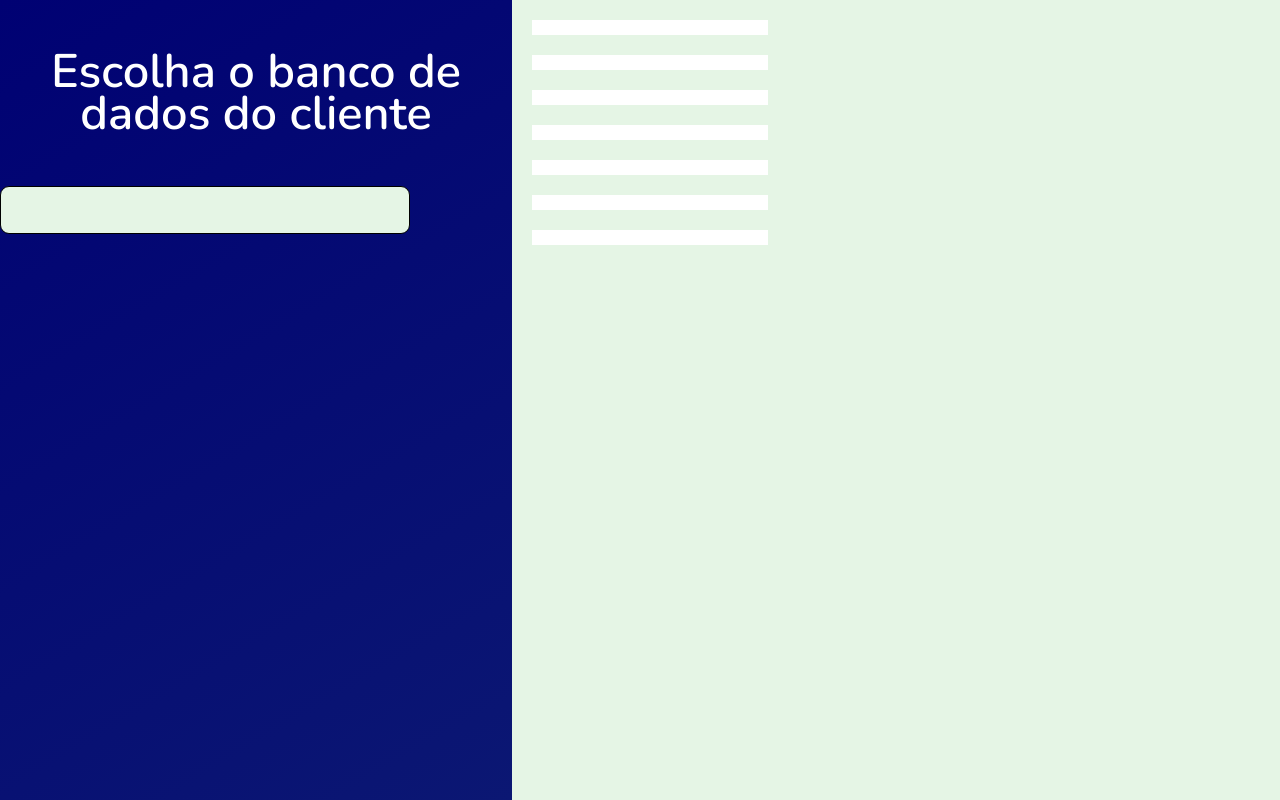
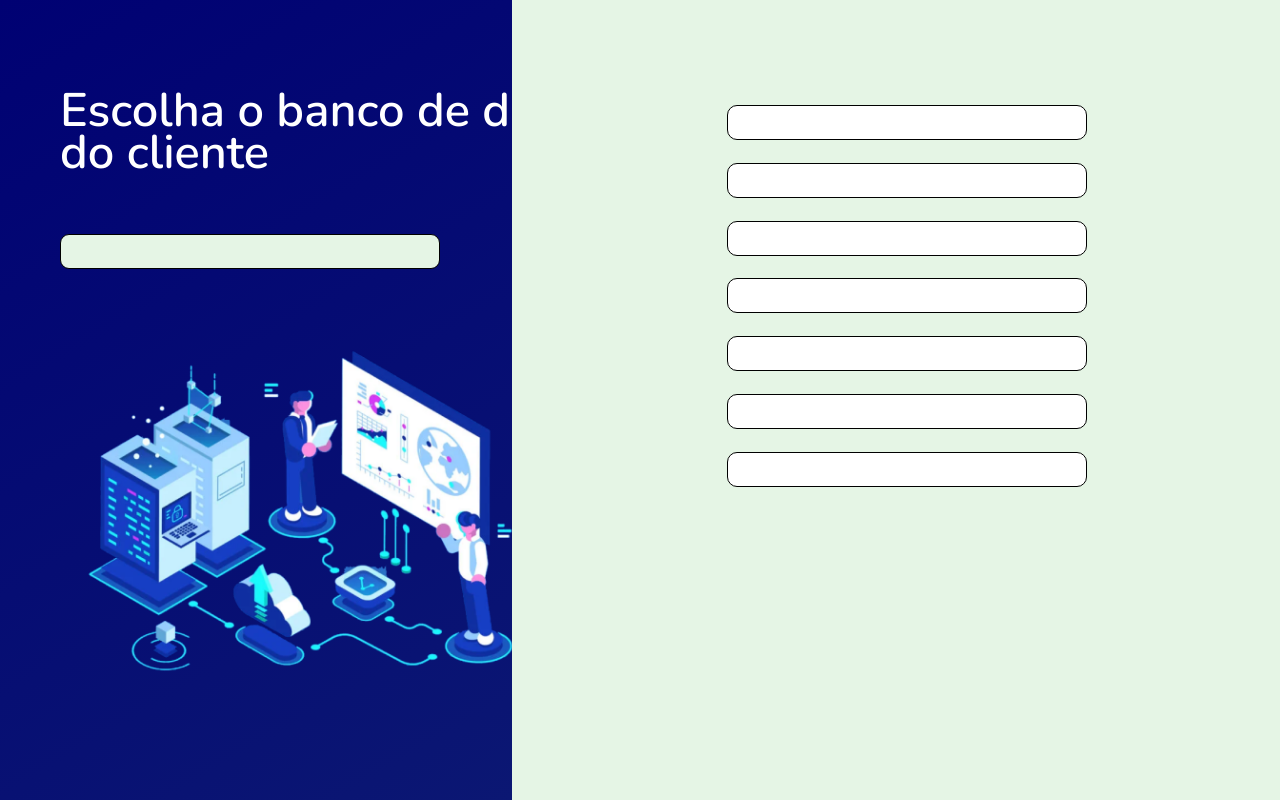
Before and after one commit to mriaxb/hackathon, a plain HTML site: page front/index.html in a window 1280 px wide. Drawn offline with nearby package versions, Linux system fonts and the light colour scheme; a web font is replaced by a local one.

Commit message:
mudanças

```diff
--- a/front/index.html
+++ b/front/index.html
@@ -12,7 +12,8 @@
         <div class="div_form_01">
             <form class="form_01" action="">
                 <h1 class="title">Escolha o banco de dados do cliente</h1>
-                <input id="id_banco" type="text">
+                <input class="input_banco" id="id_banco" type="text">
+                <img src="original-5d9dd00341a73a4e6803046d61b3b3dd-e1607639183846-2-1-2 1 (1) 2.png" alt="">
             </form>
         </div>
         <div class="div_form_02">
--- a/front/style.css
+++ b/front/style.css
@@ -30,7 +30,22 @@ body{
     width: 40%;
 
 }
+.div_form_01 img{
+    height: 50%;
+    margin-top: 8%;
+    /* margin-top: 15%; */
+    /* margin-left: 5%; */
 
+}
+.input_banco{
+    margin-top: 10%;
+    background: #E5F5E5;
+    border: 1px solid #000000;
+    border-radius: 9px;
+    margin-left: 10%;
+    height: 35px;
+    width:380px;
+}
 .div_form_02{
     display: flex;
     background-color: #E5F5E5;
@@ -46,31 +61,33 @@ body{
     display: flex;
     flex-direction: column;
     width: 50%;
+    margin-left: 40%;
+    margin-top: 18%;
 }
 
 .input{
     margin: 10px;
-    border: 1px #000000;
+    border: 1px solid #000000;
+    border-radius: 10px;
+    margin-top: 5%;
+    height: 35px;
+    width:360px;
 }
 
 .title{
-    margin-top: 10%;
-    margin-right: 25%;
+    margin-top: 15%;
+    margin-left: 10%;
     text-align: center;
     font-weight: 600;
     font-size: 47px;
     line-height: 42px;
     color: #FFFFFF;
     width: 100%;
+    text-align: left;
 }
 
 #id_banco{
-    margin-top: 10%;
-    width: 80%;
-    height: 6%;
-    background: #E5F5E5;
-    border: 1px solid #000000;
-    border-radius: 9px;
+
 }
 
 
```
Also changed, not shown: front/original-5d9dd00341a73a4e6803046d61b3b3dd-e1607639183846-2-1-2 1 (1) 2.png (added).
